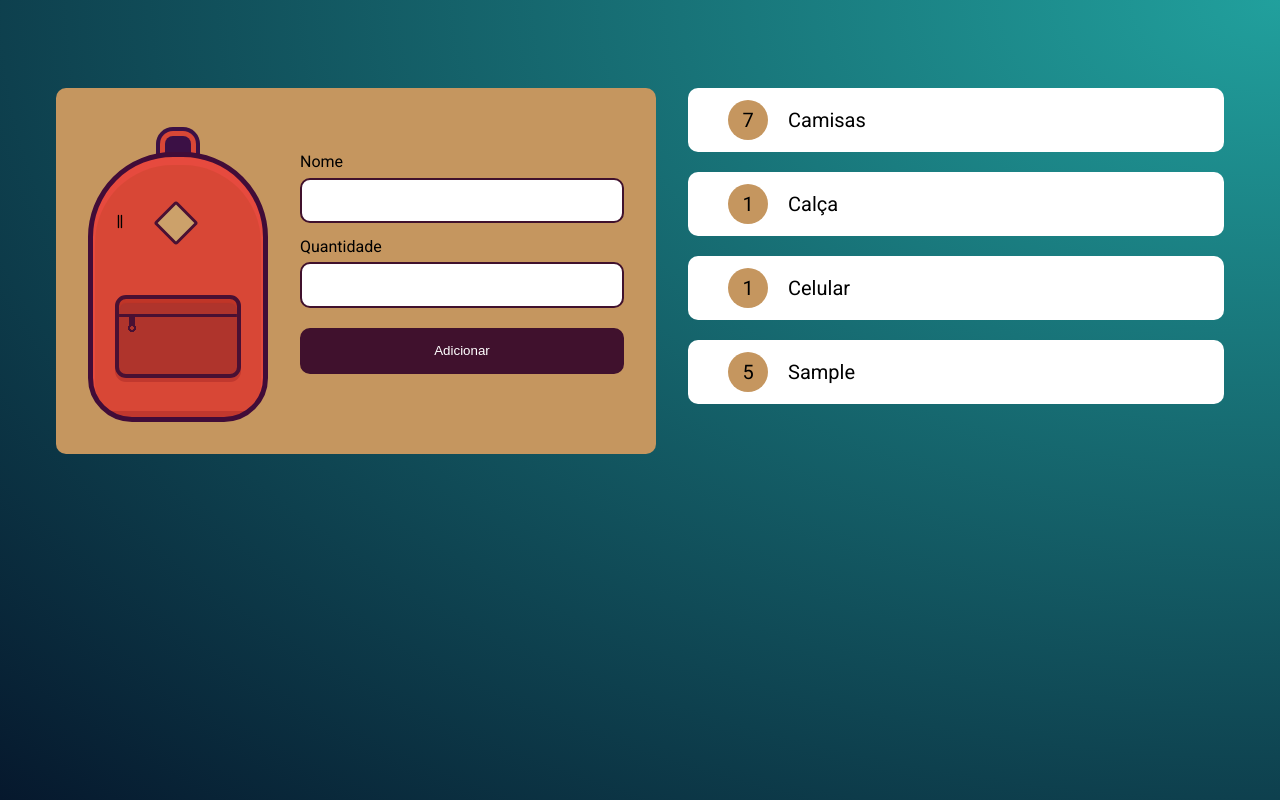
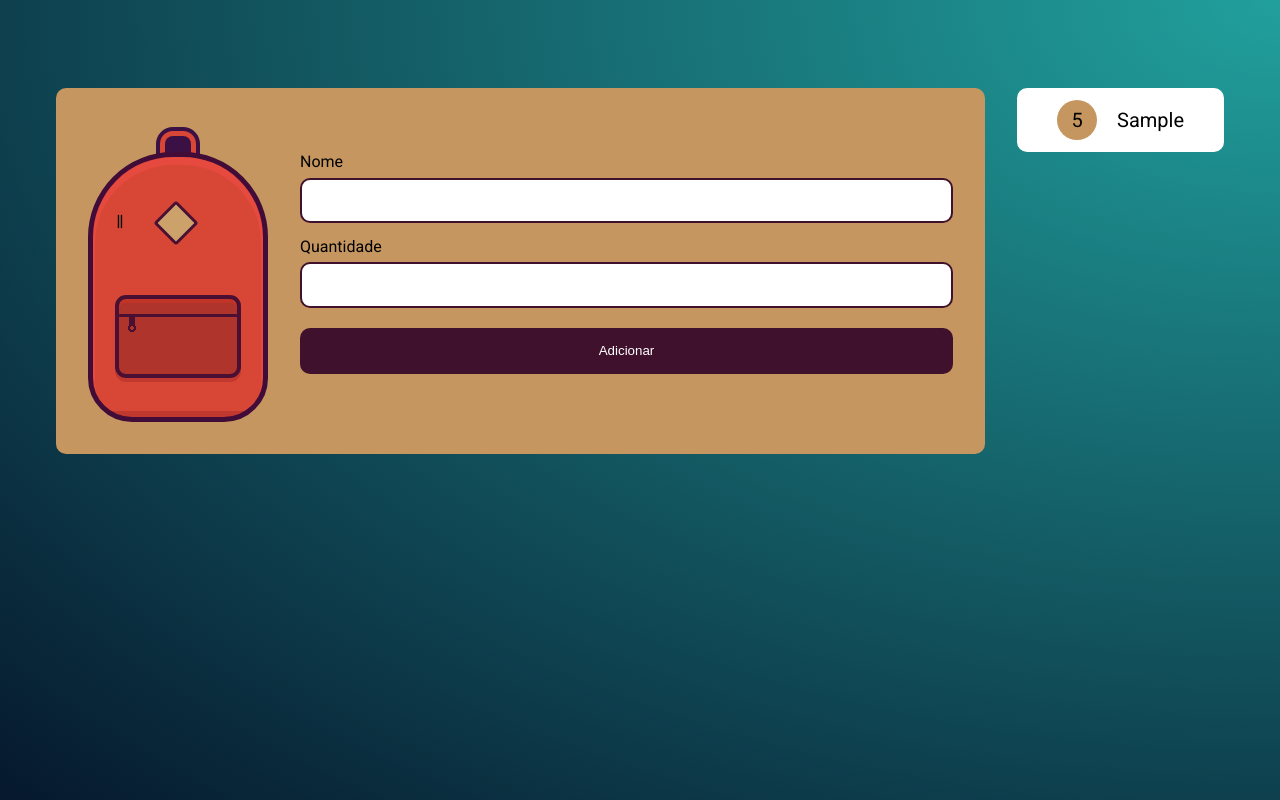
Before and after one commit to oscarlojr/mochila_de_viagem, a plain HTML site: page index.html in a window 1280 px wide. Both pictures are taken after typing "Sample", "5" into the empty fields and a click on the input "Adicionar". Drawn offline with Linux system fonts and the light colour scheme.

Commit message:
Aplicando conceitos de atualização de elementos

```diff
--- a/index.html
+++ b/index.html
@@ -25,9 +25,9 @@
         </div>
 
         <ul class="lista" id="lista">
-            <li class="item"><strong>7</strong>Camisas</li>
+            <!-- <li class="item"><strong>7</strong>Camisas</li>
             <li class="item"><strong>1</strong>Calça</li>
-            <li class="item"><strong>1</strong>Celular</li>
+            <li class="item"><strong>1</strong>Celular</li> -->
         </ul>
     </main>
 
--- a/js/main.js
+++ b/js/main.js
@@ -1,40 +1,51 @@
 const form = document.getElementById('novoItem');
+const lista = document.getElementById('lista');
 const setItens = JSON.parse(localStorage.getItem('itens')) || [];
 
-setItens.forEach( (elementos) => {
-  this.criaElemento(elementos);
+setItens.forEach( (elemento) => {
+  this.criaElemetos(elemento);
 });
 
 form.addEventListener('submit', (evento) => {
   evento.preventDefault();
   const nome = evento.target.elements['nome'];
   const quantidade = evento.target.elements['quantidade'];
-
+  const existe = setItens.find( elementos => elementos.nome === nome.value);
   const objItens = {
     'nome': nome.value,
-    'quantidade': quantidade.value
+    'quantidade': quantidade.value,
+  };
+
+  if(existe) {
+    objItens.id = existe.id;
+    this.alualizaElementos(objItens);
+    setItens[existe.id] = objItens;
+  } else {
+    objItens.id = setItens.length;
+    this.criaElemetos(objItens);
+    setItens.push(objItens);
   }
 
-  this.criaElemento(objItens);
 
-  setItens.push(objItens);
   localStorage.setItem('itens', JSON.stringify(setItens));
 
   nome.value = '';
   quantidade.value = '';
 });
 
-function criaElemento(elementos) {
-  //<li class="item"><strong>7</strong>Camisas</li>
+function criaElemetos(valorItem) {
   const novoItem = document.createElement('li');
   novoItem.classList.add('item');
 
   const numeroItem = document.createElement('strong');
-  numeroItem.innerHTML = elementos.quantidade;
+  numeroItem.innerHTML = valorItem.quantidade;
+  numeroItem.dataset.id = valorItem.id;
 
   novoItem.appendChild(numeroItem);
-  novoItem.innerHTML += elementos.nome;
+  novoItem.innerHTML += valorItem.nome;
+  lista.appendChild(novoItem);
+};
 
-  const lista = document.getElementById('lista');
-  lista.appendChild(novoItem);
+function alualizaElementos(item) {
+  document.querySelector(`[data-id="${item.id}"]`).innerHTML = item.quantidade;
 }
```
